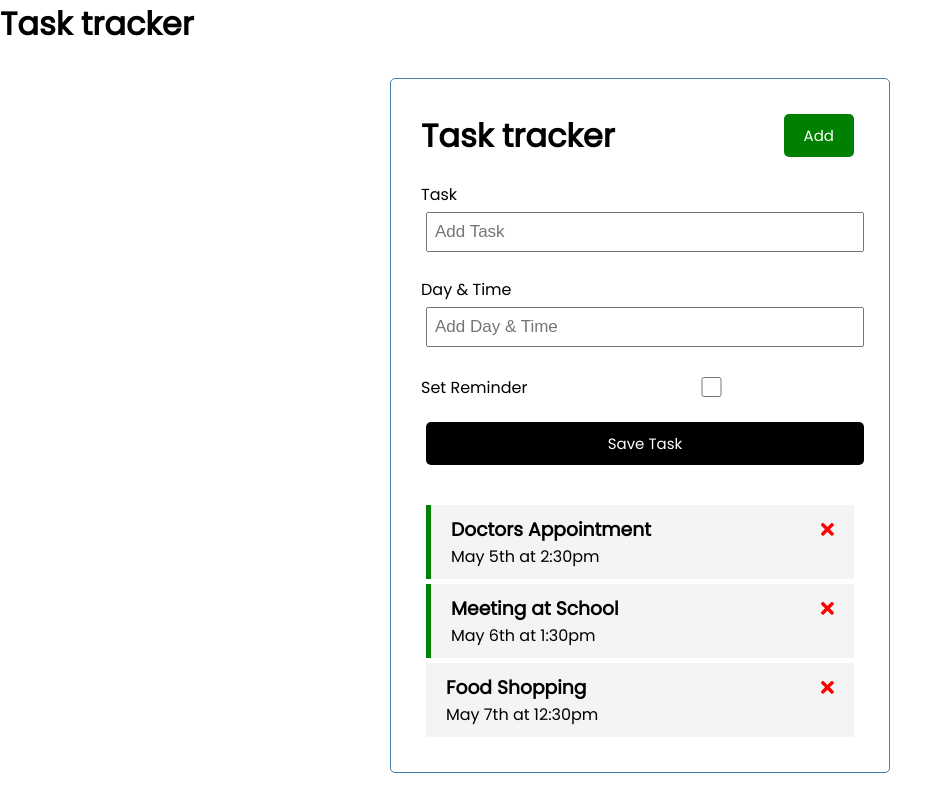
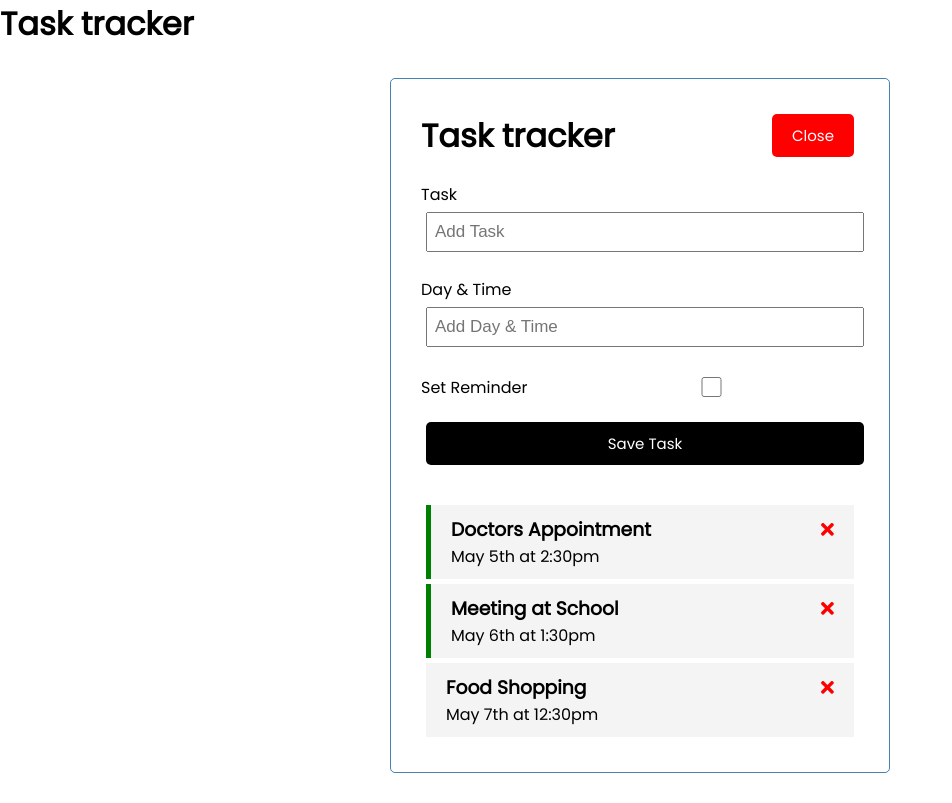
Before and after one commit to jasmijnroes/angular-crash, an Angular app: page / in a window 1280 px wide. Both pictures are taken after a click on the button "Add". Shown: the whole page, without its empty margins (0-952 px from the left). Built offline with nearby package versions, Linux system fonts and the light colour scheme; data requests are answered from the project's data file.

Commit message:
de ui-service zorgt ervoor dat de form in en uit beeld gaat (toggled) met de add-button.

```diff
--- a/src/app/components/add-task/add-task.component.html
+++ b/src/app/components/add-task/add-task.component.html
@@ -1,4 +1,4 @@
-<form class="add-form" (ngSubmit)="onSubmit()">
+<form *ngIf="showAddTask" class="add-form" (ngSubmit)="onSubmit()">
     <div class="form-control">
         <label for="text">Task</label>
         <input type="text" name="text" [(ngModel)]="text" id="text" placeholder="Add Task"/>
--- a/src/app/components/add-task/add-task.component.ts
+++ b/src/app/components/add-task/add-task.component.ts
@@ -1,5 +1,7 @@
 import { Component, Output, EventEmitter } from '@angular/core';
 import { Task } from '../../Task';
+import { UiService } from '../../services/ui.service';
+import { Subscription } from 'rxjs';
 
 @Component({
   selector: 'app-add-task',
@@ -13,12 +15,20 @@
   text: string = '';
   day: string = '';
   reminder: boolean = false;
+  showAddTask: boolean = false;
+  subscription: Subscription;
+
+  constructor(private uiService: UiService) {
+    this.subscription = this.uiService.onToggle().subscribe((value) => this.showAddTask = value);
+  }
 
   onSubmit() {
     if(!this.text) {
       alert('Please add a task');
       return;
     }
+
+
 
     const newTask = {
       text: this.text,
--- a/src/app/components/header/header.component.html
+++ b/src/app/components/header/header.component.html
@@ -1,4 +1,8 @@
 <header>
     <h1>{{ title }}</h1>
-    <app-button color="green" text="Add" (btnClick)="toggleAddTask()"></app-button>
+    <app-button
+    color="{{ showAddTask ? 'red' : 'green'}}"
+    text="{{ showAddTask ? 'Close' : 'Add'}}"
+    (btnClick)="toggleAddTask()">
+</app-button>
 </header>
--- a/src/app/components/header/header.component.ts
+++ b/src/app/components/header/header.component.ts
@@ -14,7 +14,7 @@
 
   constructor(private uiService: UiService) {
     this.subscription = this.uiService.onToggle().subscribe((value) => this.showAddTask = value);
-    // In de tutorial is deze constructor leeg, maar omdat ik een nieuwere versie van angualr gebruik, moet ik deze code toevoegen.
+    // de value is true of false
   }
 
   ngOnDestroy() {
```
